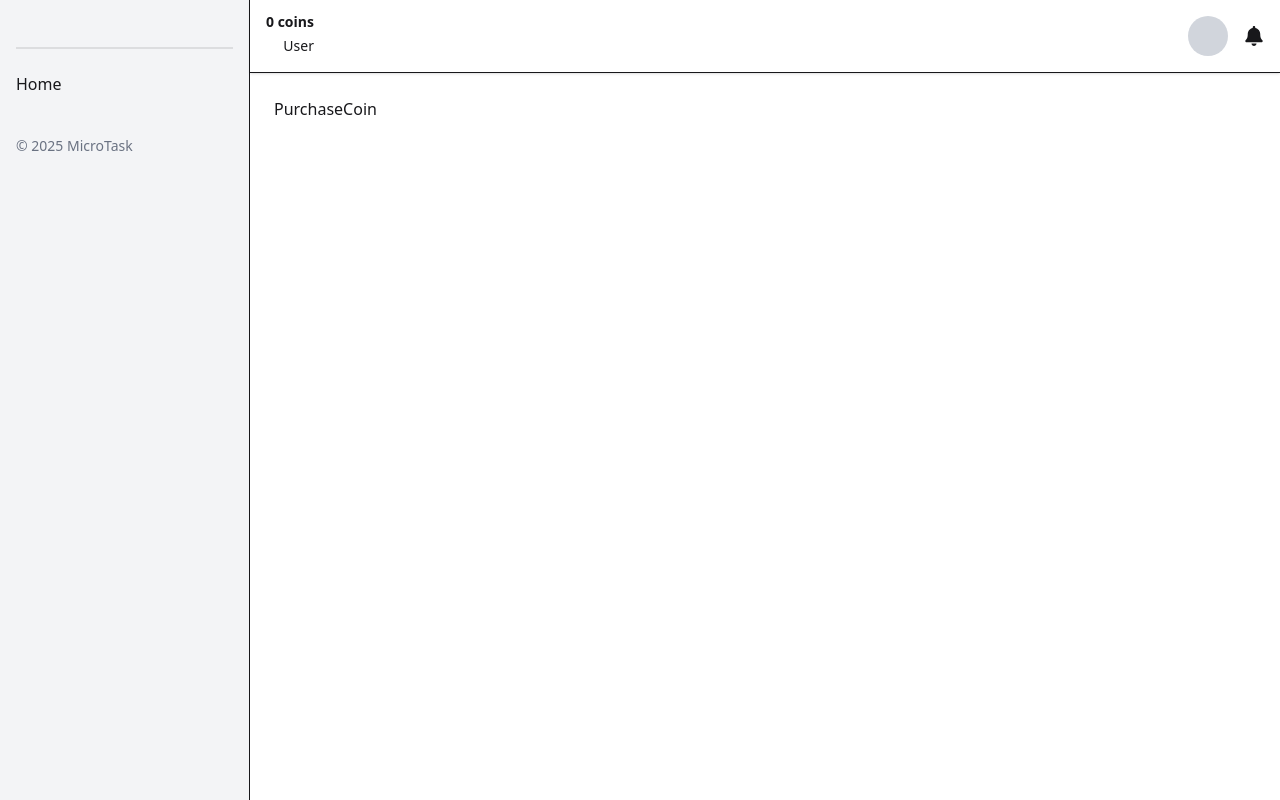
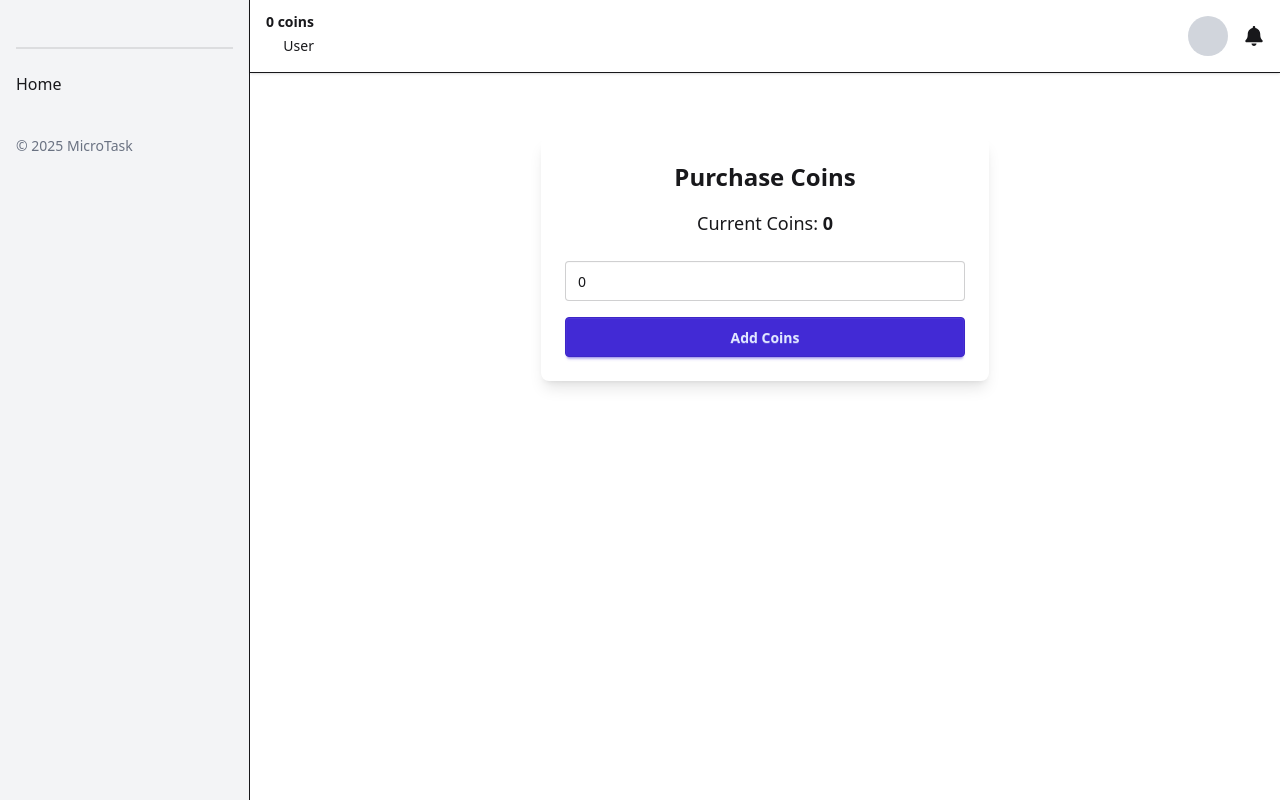
Before and after one commit to SabbirRshuvo/micro-task-earning-client, a React (Vite) app: page /dashboard/purchase-coin in a window 1280 px wide. Built offline with nearby package versions, Linux system fonts and the light colour scheme; no server answers.

Commit message:
adding new task is compplete

```diff
--- a/index.html
+++ b/index.html
@@ -2,9 +2,9 @@
 <html lang="en" data-theme="light">
   <head>
     <meta charset="UTF-8" />
-    <link rel="icon" type="image/svg+xml" href="/vite.svg" />
+    <link rel="icon" type="image/svg+xml" href="/logo.png" />
     <meta name="viewport" content="width=device-width, initial-scale=1.0" />
-    <title>Vite + React</title>
+    <title>Micro-task-earning-platform</title>
   </head>
   <body>
     <div id="root"></div>
--- a/src/HomeComponents/Banner.jsx
+++ b/src/HomeComponents/Banner.jsx
@@ -9,19 +9,19 @@ const Banner = () => {
       title: "Earn Money Online",
       subtitle: "Complete Simple Tasks, Earn Real Rewards",
       image:
-        "https://media.istockphoto.com/id/814423752/photo/eye-of-model-with-colorful-art-make-up-close-up.jpg?s=612x612&w=0&k=20&c=l15OdMWjgCKycMMShP8UK94ELVlEGvt7GmB_esHWPYE=",
+        "https://i.ibb.co.com/SX5tZMJW/328391180-f57b10ed-08f4-4064-a94f-5ba2d10792d8.jpg",
     },
     {
       id: 2,
       title: "Post Your Tasks Easily",
       subtitle: "As a Buyer, Hire Global Workers Instantly",
-      image: "https://source.unsplash.com/1600x700/?work,remote",
+      image: "https://i.ibb.co.com/sv9TDQjD/2151179435.jpg",
     },
     {
       id: 3,
       title: "Join as Developer",
       subtitle: "Build and Deploy Micro Tasking Systems with Us",
-      image: "https://source.unsplash.com/1600x700/?coding,developer",
+      image: "https://i.ibb.co.com/sv8XKvZw/2151043242.jpg",
     },
   ];
   return (
--- /dev/null
+++ b/src/Hooks/useAuth.jsx
@@ -0,0 +1,9 @@
+import { useContext } from "react";
+import { AuthContext } from "../Provider/AuthProvider";
+
+const useAuth = () => {
+  const auth = useContext(AuthContext);
+  return auth;
+};
+
+export default useAuth;
--- /dev/null
+++ b/src/Hooks/useUserInfo.jsx
@@ -0,0 +1,23 @@
+import { useQuery } from "@tanstack/react-query";
+import axios from "axios";
+
+const useUserInfo = (email) => {
+  const {
+    data: userInfo = {},
+    isLoading,
+    refetch,
+  } = useQuery({
+    queryKey: ["userInfo", email],
+    enabled: !!email,
+    queryFn: async () => {
+      const res = await axios.get(
+        `${import.meta.env.VITE_API_URL}/users/${email}`
+      );
+      return res.data;
+    },
+  });
+
+  return { userInfo, isLoading, refetch };
+};
+
+export default useUserInfo;
--- a/src/Pages/Dashboard/Buyer/AddNewTaks.jsx
+++ b/src/Pages/Dashboard/Buyer/AddNewTaks.jsx
@@ -1,7 +1,146 @@
-import React from "react";
+/* eslint-disable no-unused-vars */
+import React, { useContext } from "react";
+import { useForm } from "react-hook-form";
+import { useNavigate } from "react-router";
+import axios from "axios";
+import Swal from "sweetalert2";
+import { AuthContext } from "../../../Provider/AuthProvider";
+import useUserInfo from "../../../Hooks/useUserInfo";
 
 const AddNewTaks = () => {
-  return <div>AddNewTaks</div>;
+  const { register, handleSubmit, reset } = useForm();
+  const { user } = useContext(AuthContext);
+  const navigate = useNavigate();
+  const { refetch } = useUserInfo();
+
+  const onSubmit = async (data) => {
+    const imageFile = data.task_image[0];
+    const formData = new FormData();
+    formData.append("image", imageFile);
+
+    try {
+      // ✅ Upload image to imageBB
+      const imageRes = await axios.post(
+        `https://api.imgbb.com/1/upload?key=${
+          import.meta.env.VITE_IMGBB_API_KEY
+        }`,
+        formData
+      );
+
+      if (imageRes.data.success) {
+        const imageURL = imageRes.data.data.url;
+        const requiredWorkers = parseInt(data.required_workers);
+        const payableAmount = parseInt(data.payable_amount);
+        const totalPayable = requiredWorkers * payableAmount;
+
+        // ✅ Get user's current coin balance
+        const userRes = await axios.get(
+          `${import.meta.env.VITE_API_URL}/users/${user.email}`
+        );
+        const userCoins = userRes.data.coins;
+
+        // ✅ Check balance
+        if (totalPayable > userCoins) {
+          Swal.fire(
+            "Not enough coins!",
+            "Please purchase more coins.",
+            "error"
+          );
+          return navigate("/dashboard/purchase-coin");
+        }
+
+        // ✅ Create task object
+        const task = {
+          task_title: data.task_title,
+          task_detail: data.task_detail,
+          required_workers: requiredWorkers,
+          payable_amount: payableAmount,
+          completion_date: data.completion_date,
+          submission_info: data.submission_info,
+          task_image_url: imageURL,
+          buyer_email: user.email,
+          total_payable_amount: totalPayable,
+          status: "pending",
+          createdAt: new Date(),
+        };
+
+        // ✅ Save task to DB
+        const taskRes = await axios.post(
+          `${import.meta.env.VITE_API_URL}/tasks`,
+          task
+        );
+
+        if (taskRes.data.insertedId) {
+          // ✅ Reduce buyer's coins
+          await axios.patch(
+            `${import.meta.env.VITE_API_URL}/users/reduce-coins`,
+            {
+              email: user.email,
+              coins: totalPayable,
+            }
+          );
+
+          Swal.fire("Success!", "Task added successfully.", "success");
+          refetch();
+          reset();
+        }
+      }
+    } catch (err) {
+      console.error(err);
+      Swal.fire("Error", "Something went wrong!", "error");
+    }
+  };
+
+  return (
+    <div className="max-w-3xl mx-auto mt-10 p-6 bg-white shadow rounded-xl">
+      <h2 className="text-2xl font-bold mb-6 text-center">Add New Task</h2>
+      <form onSubmit={handleSubmit(onSubmit)} className="space-y-4">
+        <input
+          className="input input-bordered w-full"
+          placeholder="Task Title"
+          {...register("task_title", { required: true })}
+        />
+        <textarea
+          className="textarea textarea-bordered w-full"
+          placeholder="Task Detail"
+          {...register("task_detail", { required: true })}
+        />
+        <div className="grid grid-cols-2 gap-4">
+          <input
+            type="number"
+            className="input input-bordered w-full"
+            placeholder="Required Workers"
+            {...register("required_workers", { required: true })}
+          />
+          <input
+            type="number"
+            className="input input-bordered w-full"
+            placeholder="Payable Amount per Worker"
+            {...register("payable_amount", { required: true })}
+          />
+        </div>
+        <input
+          type="date"
+          className="input input-bordered w-full"
+          {...register("completion_date", { required: true })}
+        />
+        <input
+          className="input input-bordered w-full"
+          placeholder="Submission Info (e.g., screenshot, link, etc.)"
+          {...register("submission_info", { required: true })}
+        />
+        <input
+          type="file"
+          className="file-input file-input-bordered w-full"
+          accept="image/*"
+          {...register("task_image", { required: true })}
+        />
+        <button className="btn btn-primary w-full mt-4" type="submit">
+          Add Task
+        </button>
+      </form>
+    </div>
+  );
 };
 
 export default AddNewTaks;
--- a/src/Pages/Dashboard/Buyer/PurchaseCoin.jsx
+++ b/src/Pages/Dashboard/Buyer/PurchaseCoin.jsx
@@ -1,7 +1,66 @@
-import React from "react";
+import { useState } from "react";
+import useAuth from "../../../Hooks/useAuth";
+import useUserInfo from "../../../Hooks/useUserInfo";
+import Swal from "sweetalert2";
+import axios from "axios";
 
 const PurchaseCoin = () => {
-  return <div>PurchaseCoin</div>;
+  const { user } = useAuth();
+  const [coinAmount, setCoinAmount] = useState(0);
+  const { userInfo, refetch } = useUserInfo(user?.email);
+
+  const handlePurchase = async () => {
+    if (!coinAmount || coinAmount <= 0) {
+      return Swal.fire("Invalid Amount", "Enter a valid coin amount.", "error");
+    }
+
+    try {
+      const res = await axios.patch(
+        `${import.meta.env.VITE_API_URL}/users/add-coins`,
+        {
+          email: user.email,
+          coins: parseInt(coinAmount),
+        }
+      );
+
+      if (res.data.modifiedCount > 0) {
+        Swal.fire("Success", `${coinAmount} Coins Added!`, "success");
+        refetch();
+        setCoinAmount(0);
+      }
+    } catch (error) {
+      console.error(error);
+      Swal.fire("Error", "Failed to add coins.", "error");
+    }
+  };
+
+  return (
+    <div className="max-w-md mx-auto bg-white shadow-lg p-6 rounded-lg mt-10">
+      <h2 className="text-2xl font-semibold text-center mb-4">
+        Purchase Coins
+      </h2>
+
+      <div className="text-center mb-6">
+        <p className="text-lg">
+          Current Coins:{" "}
+          <span className="font-bold">{userInfo?.coins || 0}</span>
+        </p>
+      </div>
+
+      <div className="flex flex-col gap-4">
+        <input
+          type="number"
+          className="input input-bordered w-full"
+          placeholder="Enter Coin Amount"
+          value={coinAmount}
+          onChange={(e) => setCoinAmount(e.target.value)}
+        />
+        <button onClick={handlePurchase} className="btn btn-primary w-full">
+          Add Coins
+        </button>
+      </div>
+    </div>
+  );
 };
 
 export default PurchaseCoin;
--- a/src/Pages/Dashboard/Dashboard.jsx
+++ b/src/Pages/Dashboard/Dashboard.jsx
@@ -166,7 +166,7 @@ const Dashboard = () => {
         {/* Topbar */}
         <header className="flex justify-between items-center px-4 py-3 border-b shadow-sm">
           <div className="flex flex-col items-end gap-1 text-right">
-            <p className="text-sm font-semibold">{user?.coin ?? 0} coins</p>
+            <p className="text-sm font-semibold">{user?.coins ?? 0} coins</p>
             <p className="text-sm capitalize">{user?.role ?? "User"}</p>
             <p className="text-sm text-gray-600">{user?.name}</p>
           </div>
--- a/src/Routes/routes.jsx
+++ b/src/Routes/routes.jsx
@@ -68,7 +68,7 @@ const routes = createBrowserRouter([
         element: <BuyerHome />,
       },
       {
-        path: "add-new-taks",
+        path: "add-new-task",
         element: <AddNewTaks />,
       },
       {
--- a/src/ShearedCompo/Navbar.jsx
+++ b/src/ShearedCompo/Navbar.jsx
@@ -46,7 +46,7 @@ const Navbar = () => {
               Dashboard
             </Link>
             <span className="text-sm bg-yellow-500 text-black px-2 py-1 rounded">
-              Coins: {user.coin}
+              Coins: {user.coins}
             </span>
             <button
               onClick={handleLogout}
```
Also changed, not shown: src/Pages/HomePage/Register.jsx (+5 -2 lines), public/logo.png (added).
